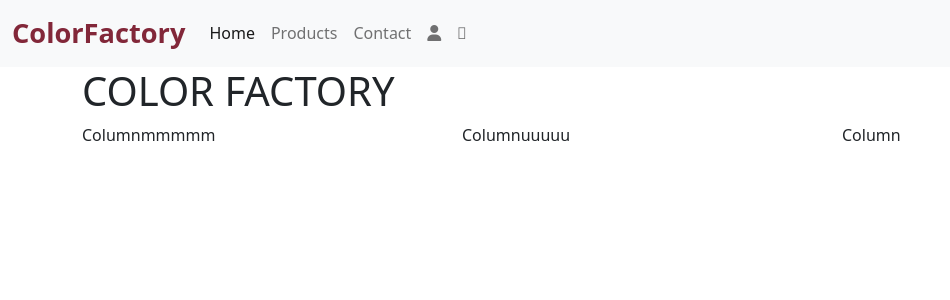
After one commit to Chivu23/siteProject, a Flask app: page / in a window 1280 px wide. The commit adds this page. Shown: the top 300 px of the page, without its empty margins (0-950 px from the left). Run offline with Flask 3, Linux system fonts and the light colour scheme.

Commit message:
siteProject

```diff
--- a/app.py
+++ b/app.py
@@ -8,9 +8,11 @@ from flask import Flask, render_template
 
 app = Flask(__name__)
 
-@app.route('/')
+
+@app.route('/', methods=['GET'])
 def home():
     return render_template('home.html')
 
+
 if __name__ == '__main__':
     app.run(debug=True, port=7000)
--- /dev/null
+++ b/static/css/base.css
@@ -0,0 +1,5 @@
+.brand-logo{
+    color: #822739;
+    font-size: 1.7em;
+    font-weight: bold;
+}
--- a/templates/base.html
+++ b/templates/base.html
@@ -6,11 +6,13 @@
           content="width=device-width, user-scalable=no, initial-scale=1.0, maximum-scale=1.0, minimum-scale=1.0">
     <meta http-equiv="X-UA-Compatible" content="ie=edge">
     <link rel="stylesheet" href="https://cdn.jsdelivr.net/npm/bootstrap@5.2.3/dist/css/bootstrap.min.css" integrity="sha384-rbsA2VBKQhggwzxH7pPCaAqO46MgnOM80zW1RWuH61DGLwZJEdK2Kadq2F9CUG65" crossorigin="anonymous">
-    <title>OneSiteOneVibe</title>
+    <link rel="stylesheet" href="https://cdnjs.cloudflare.com/ajax/libs/font-awesome/6.4.0/css/all.min.css">
+    <link rel="stylesheet" href="{{ url_for('static', filename='css/base.css') }}"/>
+    <title>ColorFactory</title>
 </head>
 <body>
 
-{% include 'navbar.html' %}
+{% include "navbar.html" %}
 {% block content %}
 {% endblock %}
 <script src="https://cdn.jsdelivr.net/npm/bootstrap@5.2.3/dist/js/bootstrap.min.js" integrity="sha384-cuYeSxntonz0PPNlHhBs68uyIAVpIIOZZ5JqeqvYYIcEL727kskC66kF92t6Xl2V" crossorigin="anonymous"></script>
--- a/templates/home.html
+++ b/templates/home.html
@@ -1,19 +1,19 @@
-<!--<!doctype html>-->
-<!--<html lang="en">-->
-<!--<head>-->
-<!--    <meta charset="UTF-8">-->
-<!--    <meta name="viewport"-->
-<!--          content="width=device-width, user-scalable=no, initial-scale=1.0, maximum-scale=1.0, minimum-scale=1.0">-->
-<!--    <meta http-equiv="X-UA-Compatible" content="ie=edge">-->
-<!--    <title>Document</title>-->
-<!--</head>-->
-<!--<body>-->
 
-<!--</body>-->
-<!--</html>-->
-
-{% extends 'base.html' %}
+{% extends "base.html" %}
 {% block content %}
-<h1> Hello Franky dddd</h1>
+<div class="container">
+  <div class="row">
+      <h1> COLOR FACTORY</h1>
+    <div class="col">
+      Columnmmmmm
+    </div>
+    <div class="col">
+      Columnuuuuu
+    </div>
+    <div class="col">
+      Column
+    </div>
+  </div>
+</div>
 
 {% endblock %}
--- /dev/null
+++ b/templates/navbar.html
@@ -0,0 +1,32 @@
+
+{% block navbar %}
+
+<nav class="navbar navbar-expand-lg navbar-light bg-light">
+  <div class="container-fluid">
+    <a class="navbar-brand brand-logo" href="/">ColorFactory</a>
+    <button class="navbar-toggler" type="button" data-bs-toggle="collapse" data-bs-target="#navbarNav" aria-controls="navbarNav" aria-expanded="false" aria-label="Toggle navigation">
+      <span class="navbar-toggler-icon"></span>
+    </button>
+    <div class="collapse navbar-collapse" id="navbarNav">
+      <ul class="navbar-nav">
+        <li class="nav-item">
+          <a class="nav-link active" aria-current="page" href="#">Home</a>
+        </li>
+        <li class="nav-item">
+          <a class="nav-link" href="#">Products</a>
+        </li>
+        <li class="nav-item">
+          <a class="nav-link" href="#">Contact</a>
+        </li>
+        {% if user %}
+        <a class="nav-link" href="/"><i class="fa-solid fa-user"></i> {{ user }}</a>
+        <a class="nav-link" href="/logout">LogOut</a>
+        {% else %}
+        <a class="nav-link" href="/login"><i class="fa-solid fa-user"></i></a>
+        {% endif %}
+        <a class="nav-link" href="#"><i class="fa-duotone fa-sack-dollar"></i></a>
+      </ul>
+    </div>
+  </div>
+</nav>
+{% endblock %}
```
